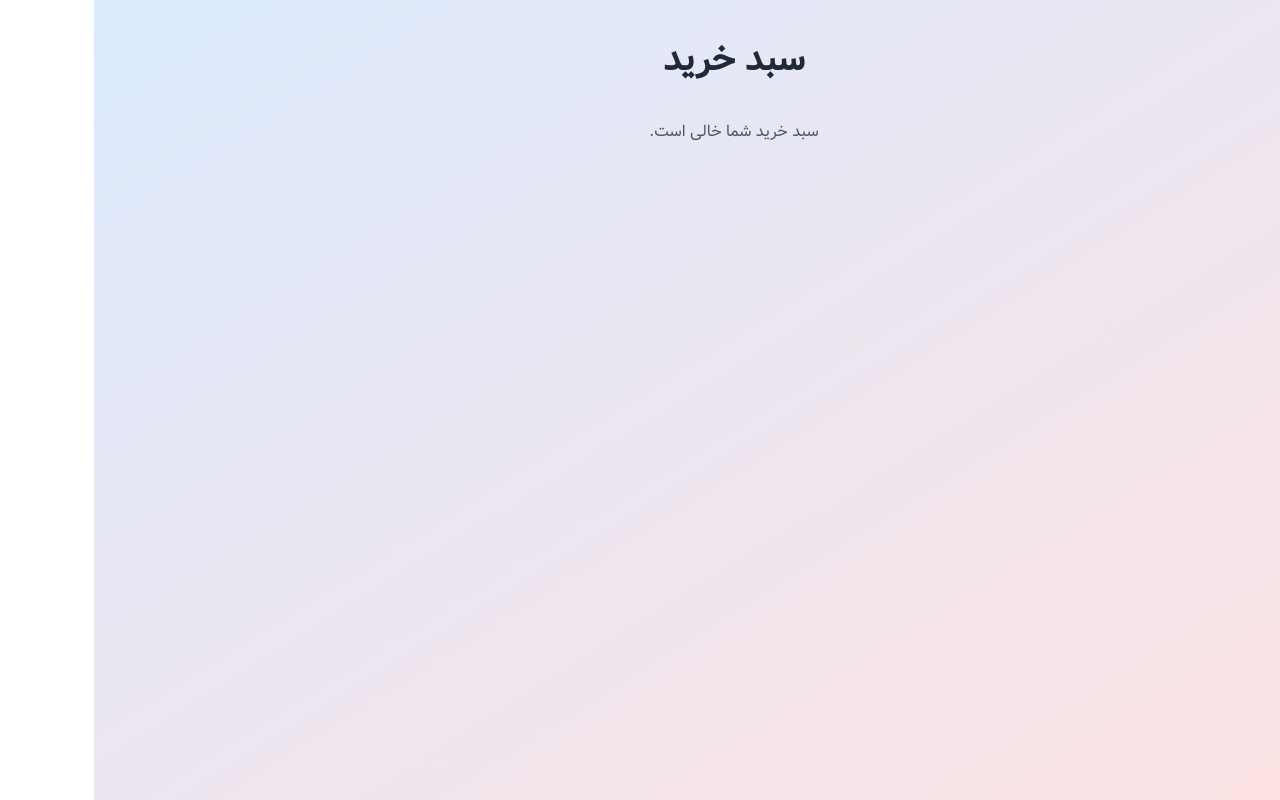
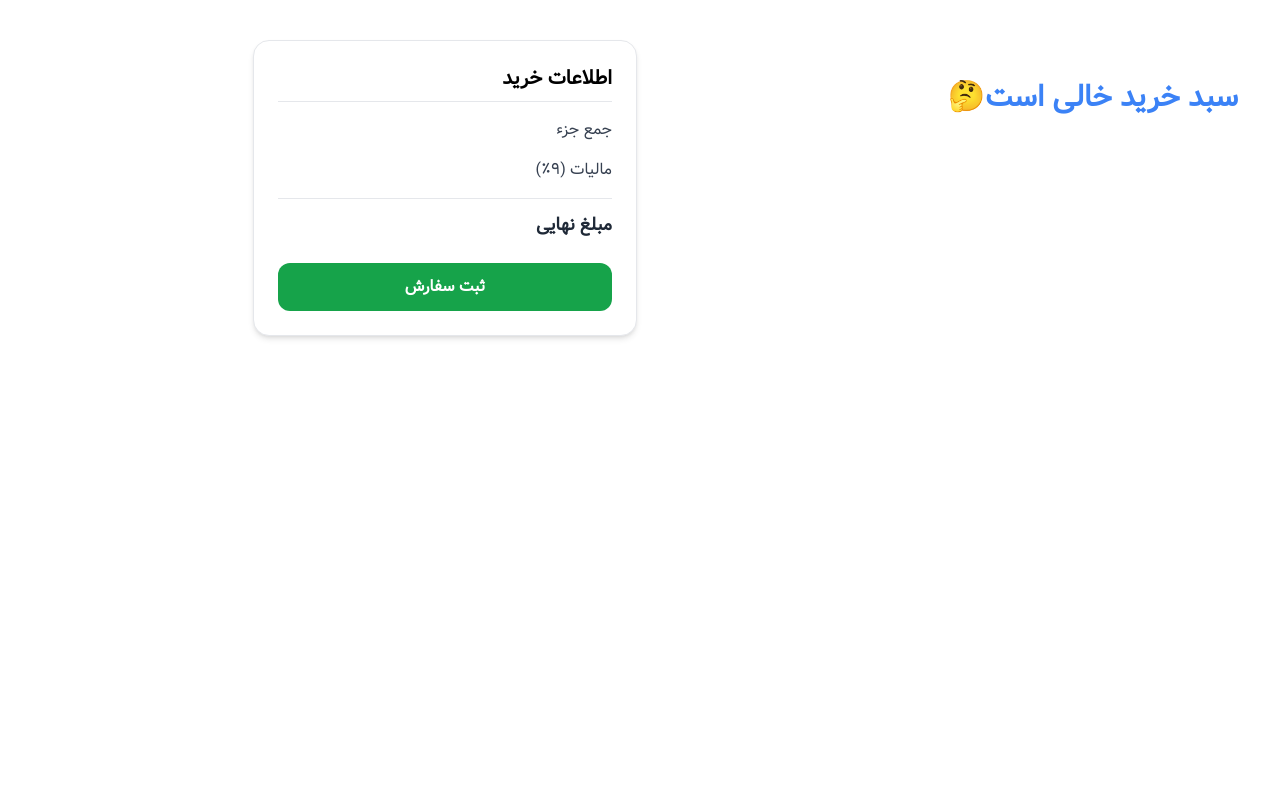
Before and after one commit to peyman-naderi/Nextjs-project, a Next.js app: page /shop in a window 1280 px wide. Built offline with nearby package versions, Linux system fonts and the light colour scheme.

Commit message:
instaling shopcard

```diff
--- a/app/(Header)/shop/page.js
+++ b/app/(Header)/shop/page.js
@@ -1,9 +1,11 @@
 import CartPage from "@/components/Home/header/shop/Shop";
-
+import { CartProvider } from "@/context/CartShop";
 export default function shoppage() {
   return (
     <>
-      <CartPage />
+      <CartProvider>
+        <CartPage />
+      </CartProvider>
     </>
   );
 }
--- a/components/Home/header/ShopHeader.js
+++ b/components/Home/header/ShopHeader.js
@@ -1,19 +1,29 @@
+"use client";
 import { ShoppingCart } from "lucide-react";
 import Link from "next/link";
+import { useContext } from "react";
 
-export default function ShopHeader({count}) {
-    return(
+import { CartContext } from "@/context/CartShop";
+
+export default function ShopHeader({ count }) {
+  const cart = useContext(CartContext);
+
+  const productCount = cart.items.reduce(
+    (sum, Product) => sum + Product.quantity,
+    0
+  );
+
+  return (
     <div className="relative ">
       <Link href="/shop">
         {/* آیکون سبد خرید */}
         <ShoppingCart size={29} color="white" />
 
         {/* نشان تعداد آیتم‌ها */}
-                <span className="absolute -top-1 -right-2 bg-blue-500 text-white text-xs font-bold w-5 h-5 flex items-center justify-center rounded-full">
-                 0
+        <span className="absolute -top-1 mx-auto my-auto -right-2 bg-blue-500 text-white text-xs font-bold w-5 h-5 flex items-center justify-center rounded-full">
+          {productCount}
         </span>
       </Link>
-
     </div>
-    )
+  );
 }
--- a/components/Home/header/shop/Shop.js
+++ b/components/Home/header/shop/Shop.js
@@ -1,90 +1,59 @@
-'use client';
+"use client";
+import CardShop from "./ShopCard";
+import { useContext } from "react";
+import { CartContext } from "@/context/CartShop";
 
-import { useEffect, useState } from 'react';
-import Link from 'next/link';
+export default function CartShopAll() {
+  const cart = useContext(CartContext);
 
-export default function CheckoutPage() {
-  const [cart, setCart] = useState([]);
-
-  useEffect(() => {
-    const storedCart = localStorage.getItem('cart');
-    if (storedCart) {
-      setCart(JSON.parse(storedCart));
-    }
-  }, []);
-
-  const updateQuantity = (id, quantity) => {
-    const updatedCart = cart.map((item) =>
-      item.id === id ? { ...item, quantity: item.quantity + quantity } : item
-    );
-    setCart(updatedCart);
-    localStorage.setItem('cart', JSON.stringify(updatedCart));
-  };
-
-  const removeItem = (id) => {
-    const updatedCart = cart.filter((item) => item.id !== id);
-    setCart(updatedCart);
-    localStorage.setItem('cart', JSON.stringify(updatedCart));
-  };
-
-  const total = cart.reduce((acc, item) => acc + item.price * item.quantity, 0);
+  const productCount = cart.items.reduce(
+    (sum, Product) => sum + Product.quantity,
+    0
+  );
 
   return (
-    <div className="min-h-screen bg-gradient-to-br from-blue-100 to-red-100 px-6 py-10">
-      <div className="max-w-6xl mx-auto">
-        <h1 className="text-4xl font-extrabold text-center text-gray-800 mb-10">سبد خرید</h1>
-
-        {cart.length === 0 ? (
-          <p className="text-center text-gray-600">سبد خرید شما خالی است.</p>
+    <section className="max-w-7xl mx-auto px-4 py-10 flex gap-12">
+      {/* بخش کارت‌های محصول: */}
+      <div className="flex-1 flex flex-col ">
+        {productCount > 0 ? (
+          <>
+            <h2 className="text-2xl font-bold ">سبد خرید</h2>
+            {cart.items.map((item) => (
+              <CardShop key={item.id} id={item.id} quantity={item.quantity} />
+            ))}
+          </>
         ) : (
-          <div>
-            <div className="space-y-6">
-              {cart.map((item) => (
-                <div key={item.id} className="flex justify-between items-center bg-white p-4 rounded-xl shadow-md">
-                  <div className="flex items-center gap-4">
-                    <img src={item.image} alt={item.name} className="w-16 h-16 object-cover rounded-xl" />
-                    <div>
-                      <h2 className="text-lg font-bold text-gray-800">{item.name}</h2>
-                      <p className="text-gray-600">{item.price.toLocaleString()} تومان</p>
-                    </div>
-                  </div>
-                  <div className="flex items-center gap-4">
-                    <button
-                      onClick={() => updateQuantity(item.id, -1)}
-                      disabled={item.quantity <= 1}
-                      className="px-3 py-1 bg-indigo-600 text-white rounded-full disabled:bg-gray-400"
-                    >
-                      -
-                    </button>
-                    <span>{item.quantity}</span>
-                    <button
-                      onClick={() => updateQuantity(item.id, 1)}
-                      className="px-3 py-1 bg-indigo-600 text-white rounded-full"
-                    >
-                      +
-                    </button>
-                    <button
-                      onClick={() => removeItem(item.id)}
-                      className="ml-4 text-red-500 hover:text-red-700"
-                    >
-                      حذف
-                    </button>
-                  </div>
-                </div>
-              ))}
-            </div>
-
-            <div className="mt-10 text-center">
-              <p className="text-lg font-semibold text-gray-800 mb-4">مجموع: {total.toLocaleString()} تومان</p>
-              <Link href="/payment">
-                <button className="px-6 py-3 bg-green-600 text-white rounded-xl font-semibold hover:bg-green-700 transition">
-                  پرداخت
-                </button>
-              </Link>
-            </div>
-          </div>
+          <h3 className="text-3xl text-center mx-auto mt-10 font-bold text-blue-500">
+            سبد خرید خالی است🤔
+          </h3>
         )}
       </div>
-    </div>
+
+      {/* بخش خلاصه سفارش: */}
+      <aside className="w-96 bg-white rounded-2xl shadow-md border p-6 sticky top-20 self-start">
+        <h2 className="text-xl font-semibold mb-4 text-right border-b pb-2">
+          اطلاعات خرید
+        </h2>
+
+        <div className="space-y-4 text-gray-700 text-right">
+          <div className="flex justify-between text-base">
+            <span>جمع جزء</span>
+            <span>{/* اینجا می‌تونید مقدار جمع جزء رو بزارید */}</span>
+          </div>
+          <div className="flex justify-between text-base">
+            <span>مالیات (۹٪)</span>
+            <span>{/* مقدار مالیات */}</span>
+          </div>
+          <div className="flex justify-between font-bold text-lg text-gray-800 border-t pt-3">
+            <span>مبلغ نهایی</span>
+            <span>{/* مبلغ نهایی */}</span>
+          </div>
+        </div>
+
+        <button className="w-full mt-6 bg-green-600 hover:bg-green-700 text-white rounded-xl py-3 font-semibold transition">
+          ثبت سفارش
+        </button>
+      </aside>
+    </section>
   );
 }
--- /dev/null
+++ b/components/Home/header/shop/ShopCard.js
@@ -0,0 +1,80 @@
+"use client";
+import Image from "next/image";
+import { Plus, Minus, Trash2 } from "lucide-react";
+import { getProductData } from "@/data/ProductData";
+import { useContext } from "react";
+import { CartContext } from "@/context/CartShop";
+
+export default function CardShop({ id, quantity }) {
+  const productData = getProductData(id);
+  const cart = useContext(CartContext);
+
+  return (
+    <div className="">
+      <div className="max-w-7xl flex-1 grid grid-cols-2 gap-6  mx-auto px-14 py-3  flex-col lg:flex-row  items-start">
+        {/* کارت محصول */}
+        <div className="bg-white rounded-2xl border p-6 shadow-md hover:shadow-lg transition self-start">
+          <div className="flex gap-6">
+            {/* تصویر */}
+            <div className="relative w-44 h-44 rounded-xl overflow-hidden bg-gray-100 flex-shrink-0">
+              <Image
+                src={productData.imagsrc}
+                alt="کتاب روان‌شناسی طراحی"
+                layout="fill"
+                objectFit="cover"
+                className="object-cover"
+              />
+            </div>
+
+            {/* محتوا */}
+            <div className="flex flex-col justify-between">
+              <div>
+                <h2 className="text-xl font-semibold text-gray-900 mb-2">
+                  {productData.titlebig}
+                </h2>
+                <p className="text-sm text-gray-600 mb-3 leading-relaxed max-w-sm">
+                  {productData.titlesmol}
+                </p>
+                <div className="flex justify-between items-center mt-2">
+                  <p className="text-sm text-gray-400">
+                    نویسنده: {productData.titlename}
+                  </p>
+                  <span className="text-green-600 font-bold text-base">
+                    {quantity * Number(productData.pris)}
+                  </span>
+                </div>
+              </div>
+
+              <div className="flex justify-between items-center mt-6">
+                {/* کنترل تعداد */}
+                <div className="flex items-center gap-2 bg-gray-100 px-2 py-1 rounded-full">
+                  <button
+                    onClick={() => cart.removeItemFromCart(id)}
+                    className="w-7 h-7 rounded-full bg-white text-gray-700 hover:bg-red-200 flex items-center justify-center"
+                  >
+                    <Minus size={16} />
+                  </button>
+                  <span className="text-sm font-medium">{quantity}</span>
+                  <button
+                    onClick={() => cart.addItemToCart(id)}
+                    className="w-7 h-7 rounded-full bg-white text-gray-700 hover:bg-green-200 flex items-center justify-center"
+                  >
+                    <Plus size={16} />
+                  </button>
+                </div>
+
+                {/* حذف */}
+                <button
+                  onClick={() => cart.deleteFromCart(id)}
+                  className="text-red-300 hover:text-red-600 transition"
+                >
+                  <Trash2 size={18} />
+                </button>
+              </div>
+            </div>
+          </div>
+        </div>
+      </div>
+    </div>
+  );
+}
--- a/context/CartShop.js
+++ b/context/CartShop.js
@@ -1,6 +1,6 @@
 "use client";
 
-import { createContext, useState } from "react";
+import { createContext, useState, useEffect } from "react";
 import { getProductData } from "@/data/ProductData";
 
 export const CartContext = createContext({
@@ -13,10 +13,18 @@ export const CartContext = createContext({
 });
 
 export function CartProvider({ children }) {
-  // برای ذخیره کردن محصول در استیت
-  const [cartProduct, setCartProduct] = useState([]);
+  const [cartProduct, setCartProduct] = useState(() => {
+    if (typeof window !== "undefined") {
+      const storedCart = localStorage.getItem("cartItems");
+      return storedCart ? JSON.parse(storedCart) : [];
+    }
+    return [];
+  });
 
-  // برای نمایش و فهمیدن تعداد یک محصول
+  useEffect(() => {
+    localStorage.setItem("cartItems", JSON.stringify(cartProduct));
+  }, [cartProduct]);
+
   function getProductQuantity(id) {
     const quantity = cartProduct.find((item) => item.id === id)?.quantity;
 
@@ -27,7 +35,6 @@ export function CartProvider({ children }) {
     return quantity;
   }
 
-  // برای افزودن محصول به صفحه خرید
   function addItemToCart(id) {
     const quantity = getProductQuantity(id);
 
@@ -42,7 +49,6 @@ export function CartProvider({ children }) {
     }
   }
 
-  // یک محصول خاص از صفحه خرید حذف شود
   function deleteFromCart(id) {
     setCartProduct((cartProducts) =>
       cartProducts.filter((item) => {
@@ -51,7 +57,6 @@ export function CartProvider({ children }) {
     );
   }
 
-  // این تابع فقط یک واحد از محصول کم میکند
   function removeItemFromCart(id) {
     const quantity = getProductQuantity(id);
     if (quantity === 1) {
@@ -65,11 +70,10 @@ export function CartProvider({ children }) {
     }
   }
 
-  // این تابع قیمت نهایی را محاسبه میکند
   function getTotlaAmount() {
     let totalAmount = 0;
 
-    cartProduct.map((item) => {
+    cartProduct.forEach((item) => {
       const productData = getProductData(item.id);
       totalAmount += productData.pris * item.quantity;
     });
--- a/jsconfig.json
+++ b/jsconfig.json
@@ -1,7 +1,8 @@
 {
   "compilerOptions": {
+    "baseUrl": ".",
     "paths": {
-      "@/*": ["./*"],
+      "@/*": ["*"]
     }
   }
 }
```
Also changed, not shown: app/(Header)/(auth)/regester/page.js (+6 -6 lines), components/Home/header/auth/Regester.js (+4 -13 lines). Lines whose indentation alone changed are shown as unchanged.
